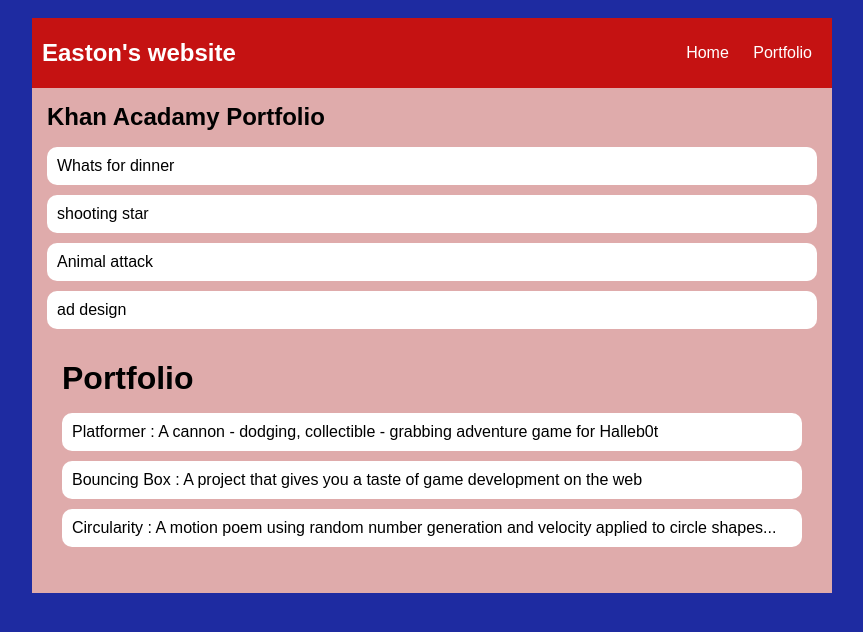
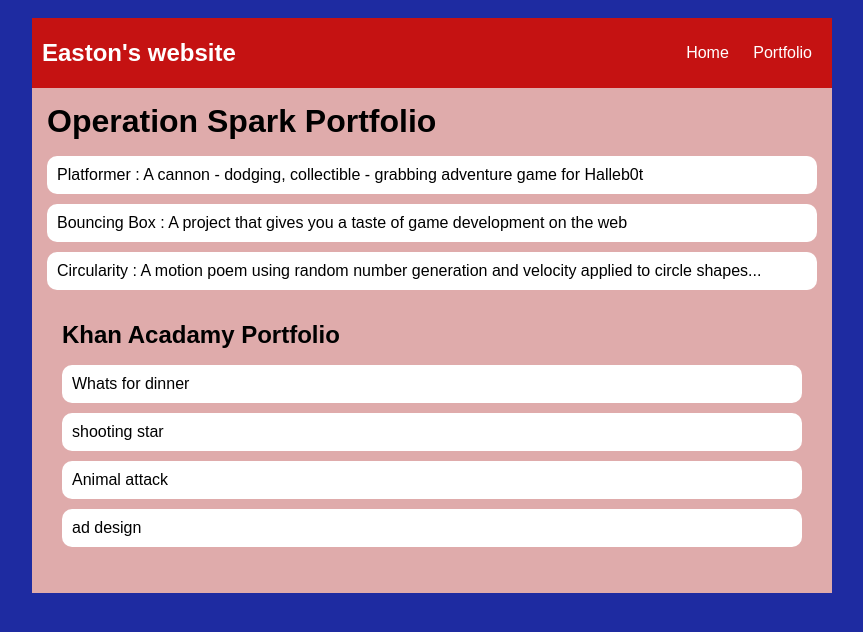
Before and after one commit to EastonWood7/EastonWood7.github.io, a plain HTML site: page portfolio.html in a window 1280 px wide. Shown: the whole page, without its empty margins (208-1071 px from the left). Drawn offline with Linux system fonts and the light colour scheme.

Commit message:
layout changes

```diff
--- a/portfolio.html
+++ b/portfolio.html
@@ -22,6 +22,13 @@
 
       <main>
         <div class="content">
+          <h1> Operation Spark Portfolio</h1>
+          <ul id="portfolio">
+         <li><a href="projects/platformer/">Platformer : A cannon - dodging, collectible - grabbing adventure game for Halleb0t</a></li>
+         <li><a href="projects/bouncing-box/">Bouncing Box : A project that gives you a taste of game development on the web </a></li>
+         <li><a href="projects/circularity/">Circularity : A motion poem using random number generation and velocity applied to circle shapes...</a></li>
+          </ul>
+        <div class="content">
          <h2> Khan Acadamy Portfolio</h1>
          <ul id="portfolio">
         <li><a href="https://www.khanacademy.org/computer-programming/spin-off-of-project-whats-for-dinner/6732318931075072">Whats for dinner</a></li>
@@ -29,13 +36,6 @@
         <li><a href="https://www.khanacademy.org/computer-programming/spin-off-of-project-animal-attack/6627710618484736">Animal attack</a></li>
         <li><a href="">ad design</a></li>
          </ul>
-         <div class="content">
-            <h1> Portfolio</h1>
-            <ul id="portfolio">
-           <li><a href="projects/platformer/">Platformer : A cannon - dodging, collectible - grabbing adventure game for Halleb0t</a></li>
-           <li><a href="projects/bouncing-box/">Bouncing Box : A project that gives you a taste of game development on the web </a></li>
-           <li><a href="projects/circularity/">Circularity : A motion poem using random number generation and velocity applied to circle shapes...</a></li>
-            </ul>
         </div>
       </main>
     </div>
```
